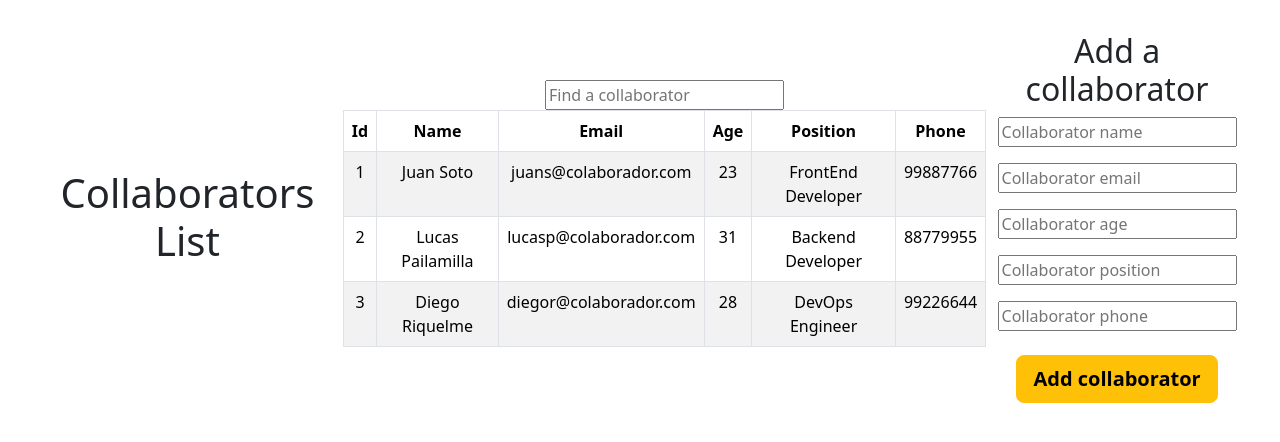
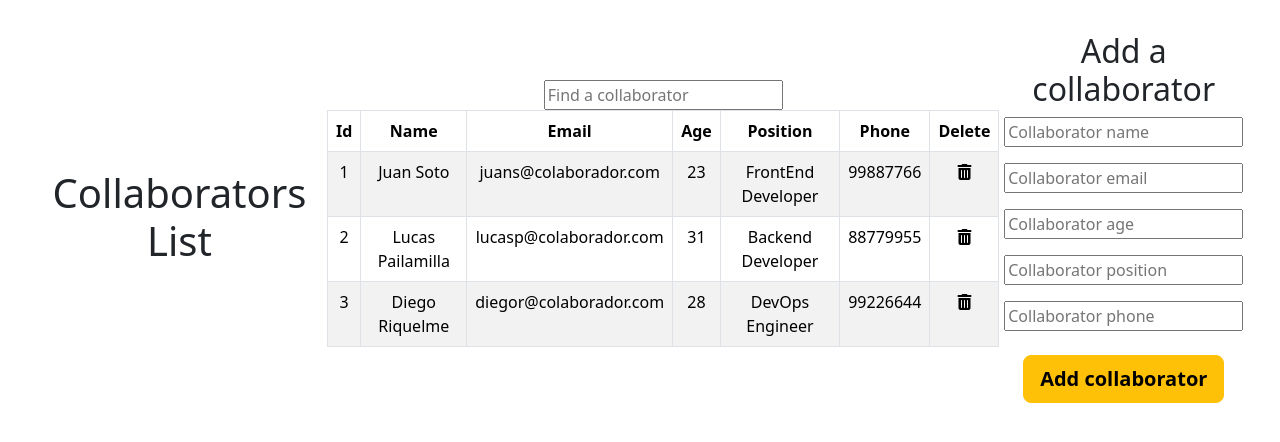
Before and after one commit to carolinalunasfarah/Desafio-LATAM_ReactRenderizacionDinamica, a React (Vite) app: page / in a window 1280 px wide. Shown: the top 442 px of the page. Built offline with nearby package versions, Linux system fonts and the light colour scheme.

Commit message:
delete collaborator button

```diff
--- a/src/assets/components/CollabForm.jsx
+++ b/src/assets/components/CollabForm.jsx
@@ -72,8 +72,8 @@ const CollabForm = ({
                 color: "success",
             });
 
-            const newId = data.lenght
-                ? parseInt(data[data.lenght - 1].id) + 1
+            const newId = data.length
+                ? parseInt(data[data.length - 1].id) + 1
                 : "1";
 
             setData([...data, { ...formData, id: newId }]);
--- a/src/assets/components/List.jsx
+++ b/src/assets/components/List.jsx
@@ -1,18 +1,18 @@
 import Table from "react-bootstrap/Table";
 
-const List = ({ filteredData }) => {
-    // const List = ({ data, setData, filteredData, setFilteredData }) => {
-    // const deleteCollaborator = (id) => {
-    //     const newData = [...data].filter(
-    //         (collaborator) => collaborator.id !== id
-    //     );
-    //     setData(newData);
+// const List = ({ filteredData }) => {
+const List = ({ data, setData, filteredData, setFilteredData }) => {
+    const deleteCollaborator = (id) => {
+        const newData = [...data].filter(
+            (collaborator) => collaborator.id !== id
+        );
+        setData(newData);
 
-    //     const newDatafilter = [...filteredData].filter(
-    //         (collaborator) => collaborator.id !== id
-    //     );
-    //     setFilteredData(newDatafilter);
-    // };
+        const newDatafilter = [...filteredData].filter(
+            (collaborator) => collaborator.id !== id
+        );
+        setFilteredData(newDatafilter);
+    };
 
     const collaborators = filteredData.map((collaborator) => (
         <tr key={collaborator.id}>
@@ -22,11 +22,11 @@ const List = ({ filteredData }) => {
             <td>{collaborator.age}</td>
             <td>{collaborator.position}</td>
             <td>{collaborator.phone}</td>
-            {/* <td>
+            <td>
                 <i
                     className="fa-solid fa-trash-can"
                     onClick={() => deleteCollaborator(collaborator.id)}></i>
-            </td> */}
+            </td>
         </tr>
     ));
 
@@ -42,7 +42,7 @@ const List = ({ filteredData }) => {
                             <th>Age</th>
                             <th>Position</th>
                             <th>Phone</th>
-                            {/* <th>Delete</th> */}
+                            <th>Delete</th>
                         </tr>
                     </thead>
                     <tbody>{collaborators}</tbody>
```
